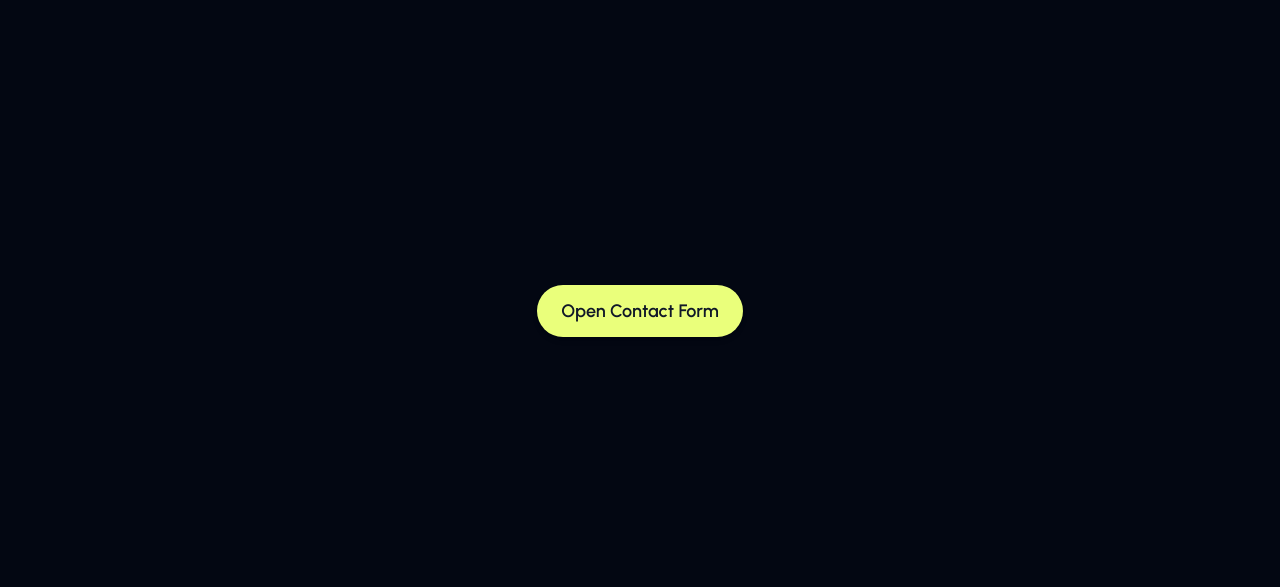
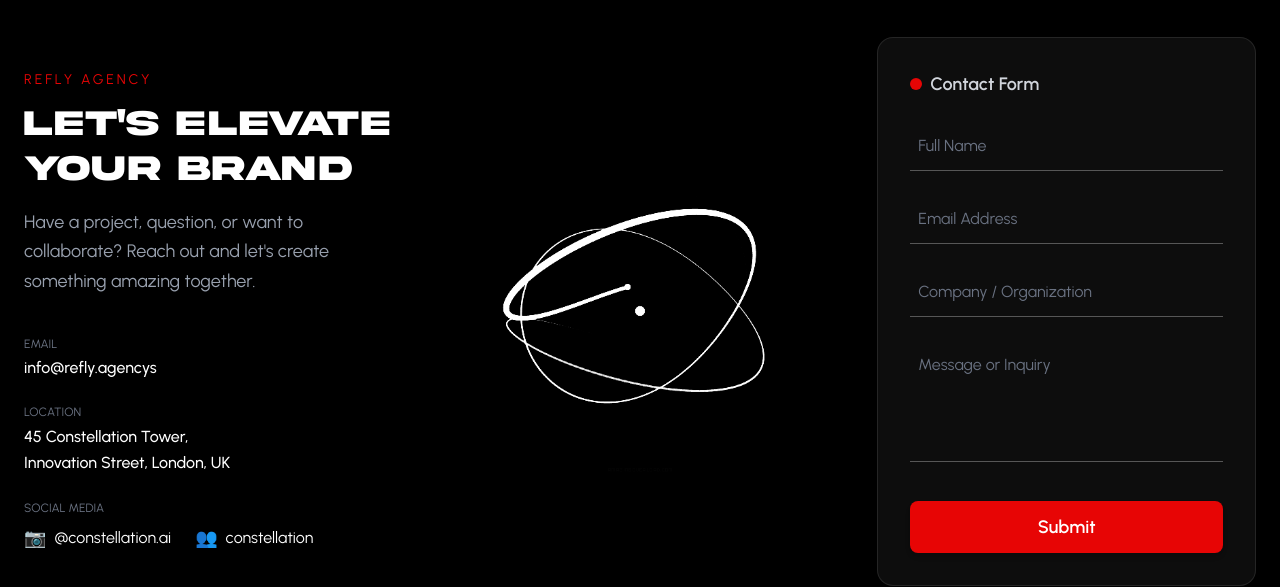
Before and after one commit to abrarkhalidofficial/Refly2025, a Next.js app: page / in a window 1280 px wide. Shown: the part 4538-5125 px from the top of the page. Built offline with nearby package versions, Linux system fonts and the light colour scheme.

Commit message:
Update contact-section.tsx

```diff
--- a/components/contact-section.tsx
+++ b/components/contact-section.tsx
@@ -1,118 +1,114 @@
 "use client";
 
-import React, { useState } from "react";
-import { motion, AnimatePresence } from "framer-motion";
+import React from "react";
 
-export default function ContactPopup() {
-  const [showPopup, setShowPopup] = useState(false);
-  const [device, setDevice] = useState("");
-
+export default function ContactSection() {
   return (
-    <>
-      {/* Trigger Button */}
-      <div className="flex justify-center items-center min-h-screen bg-gray-950">
-        <button
-          onClick={() => setShowPopup(true)}
-          className="px-6 py-3 bg-[#eaff7b] text-gray-900 rounded-full font-semibold text-lg shadow-md hover:bg-[#d9f25f] transition"
+    <section
+      id="contact"
+      className="min-h-screen w-full flex items-center justify-center bg-gradient-to-br from-[#000] via-[#000] to-[#000] px-6 py-16"
     >
-          Open Contact Form
-        </button>
+      <div className="w-full max-w-7xl mx-auto grid grid-cols-1 md:grid-cols-3 gap-12 items-center">
+        {/* Left: Contact Info */}
+        <div className="text-white space-y-10 md:col-span-1">
+          <div>
+            <p className="text-sm uppercase tracking-[0.2em] text-[#e70505] mb-3">
+              Refly Agency{" "}
+            </p>
+            <h1 className="text-4xl md:text-4xl font-bold leading-tight fontClass">
+              Let's Elevate Your Brand
+            </h1>
+            <p className="text-gray-400 mt-4 text-lg leading-relaxed">
+              Have a project, question, or want to collaborate? Reach out and
+              let's create something amazing together.{" "}
+            </p>
           </div>
 
-      {/* Popup Modal */}
-      <AnimatePresence>
-        {showPopup && (
-          <motion.div
-            className="fixed inset-0 flex items-center justify-center bg-black bg-opacity-70 z-50"
-            initial={{ opacity: 0 }}
-            animate={{ opacity: 1 }}
-            exit={{ opacity: 0 }}
+          <div className="space-y-6">
+            <div>
+              <p className="text-xs uppercase text-gray-500 mb-1">Email</p>
+              <p className="text-base font-medium">info@refly.agencys</p>
+            </div>
+            <div>
+              <p className="text-xs uppercase text-gray-500 mb-1">Location</p>
+              <p className="text-base font-medium leading-relaxed">
+                45 Constellation Tower, <br /> Innovation Street, London, UK
+              </p>
+            </div>
+            <div>
+              <p className="text-xs uppercase text-gray-500 mb-1">
+                Social Media
+              </p>
+              <div className="flex gap-6 items-center mt-2">
+                <a
+                  href="#"
+                  className="flex items-center gap-2 text-base hover:text-[#e70505] transition"
                 >
-            <motion.section
-              initial={{ opacity: 0, scale: 0.95, y: 30 }}
-              animate={{ opacity: 1, scale: 1, y: 0 }}
-              exit={{ opacity: 0, scale: 0.95, y: 30 }}
-              transition={{ duration: 0.35, ease: "easeOut" }}
-              className="relative w-full h-full md:h-[90%] md:w-[90%] rounded-2xl shadow-2xl overflow-hidden grid grid-cols-1 md:grid-cols-2 border border-gray-800 bg-gray-900"
+                  <span className="text-lg">&#x1F4F7;</span> @constellation.ai
+                </a>
+                <a
+                  href="#"
+                  className="flex items-center gap-2 text-base hover:text-[#e70505] transition"
                 >
-              {/* Left Side */}
-              <div className="relative flex flex-col justify-center items-center bg-black p-10">
-                <img
-                  src="/boring.gif"
-                  alt="background"
-                  className="absolute inset-0 w-full h-full object-cover opacity-40"
-                  style={{ filter: "blur(3px)" }}
-                />
-                <div className="relative z-10 flex flex-col items-center justify-center text-center space-y-4">
-                  <h1
-                    className="text-5xl text-white tracking-wide"
-                    style={{ fontFamily: "Akira_Expanded, sans-serif" }}
-                  >
-                    RE<span className="font-normal text-[#eaff7b]">FL</span>Y
-                  </h1>
-                  <p className="text-gray-300 text-lg max-w-md leading-relaxed">
-                    Your self-care journey starts here.
-                  </p>
+                  <span className="text-lg">&#x1F465;</span> constellation
+                </a>
+              </div>
+            </div>
           </div>
         </div>
 
-              {/* Right Side: Form */}
-              <div className="relative bg-gradient-to-br from-[#181c2a] to-[#2a2250] flex flex-col min-h-full border-l border-white/20">
-                {/* Close Button */}
-                <button
-                  onClick={() => setShowPopup(false)}
-                  className="absolute top-6 right-6 w-9 h-9 flex items-center justify-center bg-transparent rounded-full text-gray-400 hover:text-white transition"
-                  aria-label="Close"
-                >
-                  ×
-                </button>
-                <div className="flex-1 flex flex-col justify-center items-center p-10">
-                  <form className="space-y-8 w-full max-w-md bg-white/5 border border-white/20 rounded-xl p-8 shadow-xl">
-                    <h2 className="text-2xl font-semibold text-white mb-2">
-                      We're Here to Help
-                    </h2>
-                    <p className="text-sm text-gray-300 mb-6">
-                      Questions, ideas, or feedback—let's make progress
-                      together.
-                    </p>
+        {/* Center: 3D Image */}
+        <div className="flex justify-center items-center md:col-span-1 order-first md:order-none">
+          <img
+            src="/boring.gif"
+            alt="3D centerpiece"
+            className="w-[260px] h-[260px] sm:w-[300px] sm:h-[300px] md:w-[340px] md:h-[340px] object-contain "
+          />
+        </div>
+
+        {/* Right: Form Card */}
+        <div className="flex justify-center items-center md:col-span-1">
+          <form className="w-full max-w-md bg-white/5 border border-white/10 rounded-2xl p-8 shadow-lg backdrop-blur-md">
+            <div className="flex items-center mb-6">
+              <span className="w-3 h-3 rounded-full bg-[#e70505] mr-2"></span>
+              <span className="text-gray-300 text-lg font-semibold">
+                Contact Form
+              </span>
+            </div>
             <div className="space-y-6">
               <input
                 type="text"
-                        placeholder="Full name"
-                        className="w-full bg-transparent border-b border-white/40 text-white placeholder-gray-400 py-3 px-2 outline-none focus:border-white transition"
+                placeholder="Full Name"
+                className="w-full bg-transparent border-b border-white/30 text-white placeholder-gray-500 py-3 px-2 outline-none focus:border-[#e70505] transition"
                 required
               />
               <input
                 type="email"
-                        placeholder="Email"
-                        className="w-full bg-transparent border-b border-white/40 text-white placeholder-gray-400 py-3 px-2 outline-none focus:border-white transition"
+                placeholder="Email Address"
+                className="w-full bg-transparent border-b border-white/30 text-white placeholder-gray-500 py-3 px-2 outline-none focus:border-[#e70505] transition"
                 required
               />
               <input
                 type="text"
-                        placeholder="Company"
-                        className="w-full bg-transparent border-b border-white/40 text-white placeholder-gray-400 py-3 px-2 outline-none focus:border-white transition"
+                placeholder="Company / Organization"
+                className="w-full bg-transparent border-b border-white/30 text-white placeholder-gray-500 py-3 px-2 outline-none focus:border-[#e70505] transition"
               />
               <textarea
                 placeholder="Message or Inquiry"
                 rows={4}
-                        className="w-full bg-transparent border-b border-white/40 text-white placeholder-gray-400 py-3 px-2 outline-none focus:border-white transition resize-none"
+                className="w-full bg-transparent border-b border-white/30 text-white placeholder-gray-500 py-3 px-2 outline-none focus:border-[#e70505] transition resize-none"
                 required
               />
             </div>
             <button
               type="submit"
-                      className="w-full bg-white text-[#181c2a] py-3 rounded-md font-semibold text-lg mt-4 shadow hover:bg-gray-100 transition"
+              className="w-full bg-[#e70505] text-white py-3 rounded-lg font-semibold text-lg mt-8 shadow-md hover:bg-[#ffffff] hover:text-red-700 transition"
             >
               Submit
             </button>
           </form>
         </div>
       </div>
-            </motion.section>
-          </motion.div>
-        )}
-      </AnimatePresence>
-    </>
+    </section>
   );
 }
```
Lines whose indentation alone changed are shown as unchanged.
